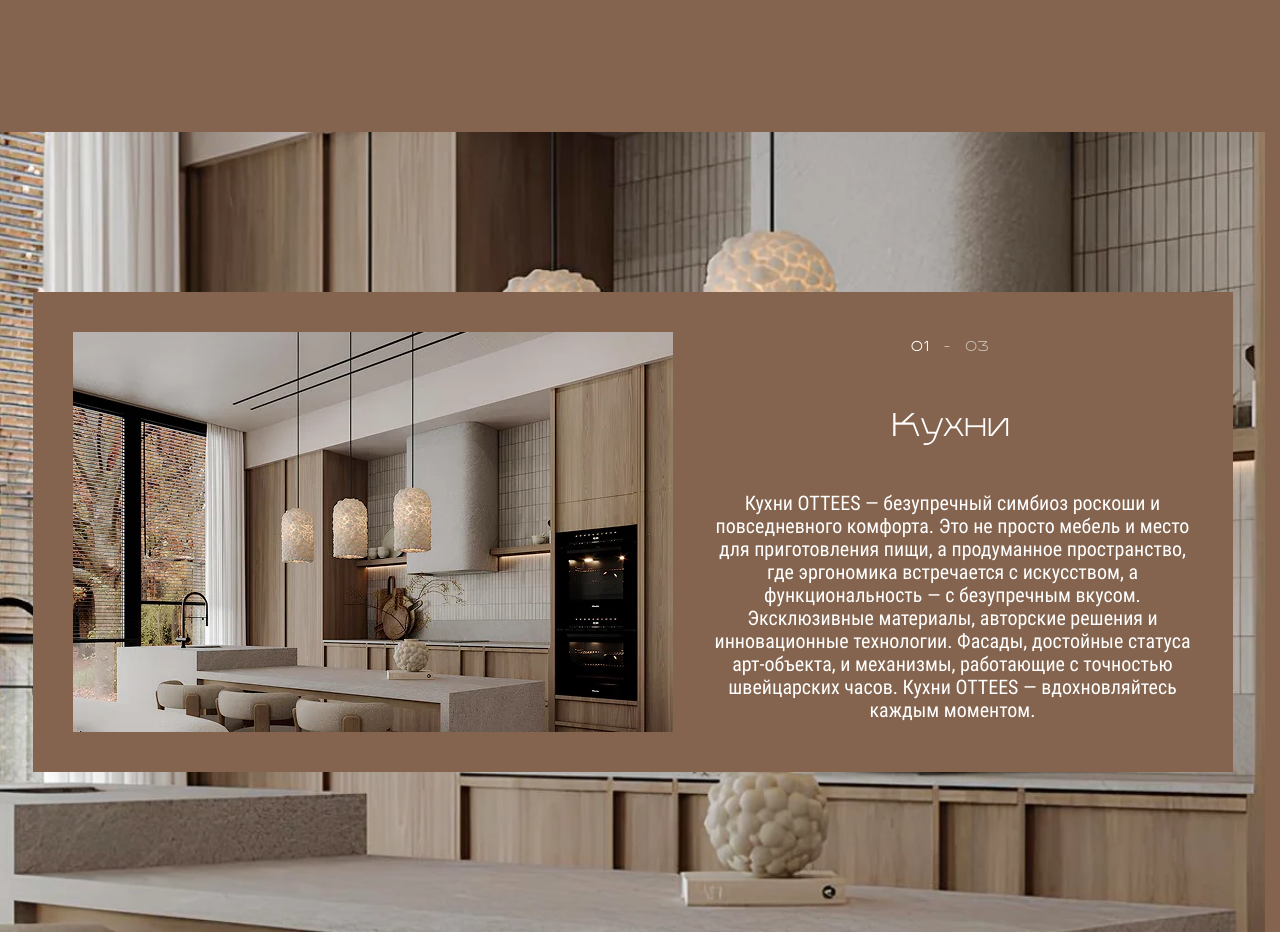
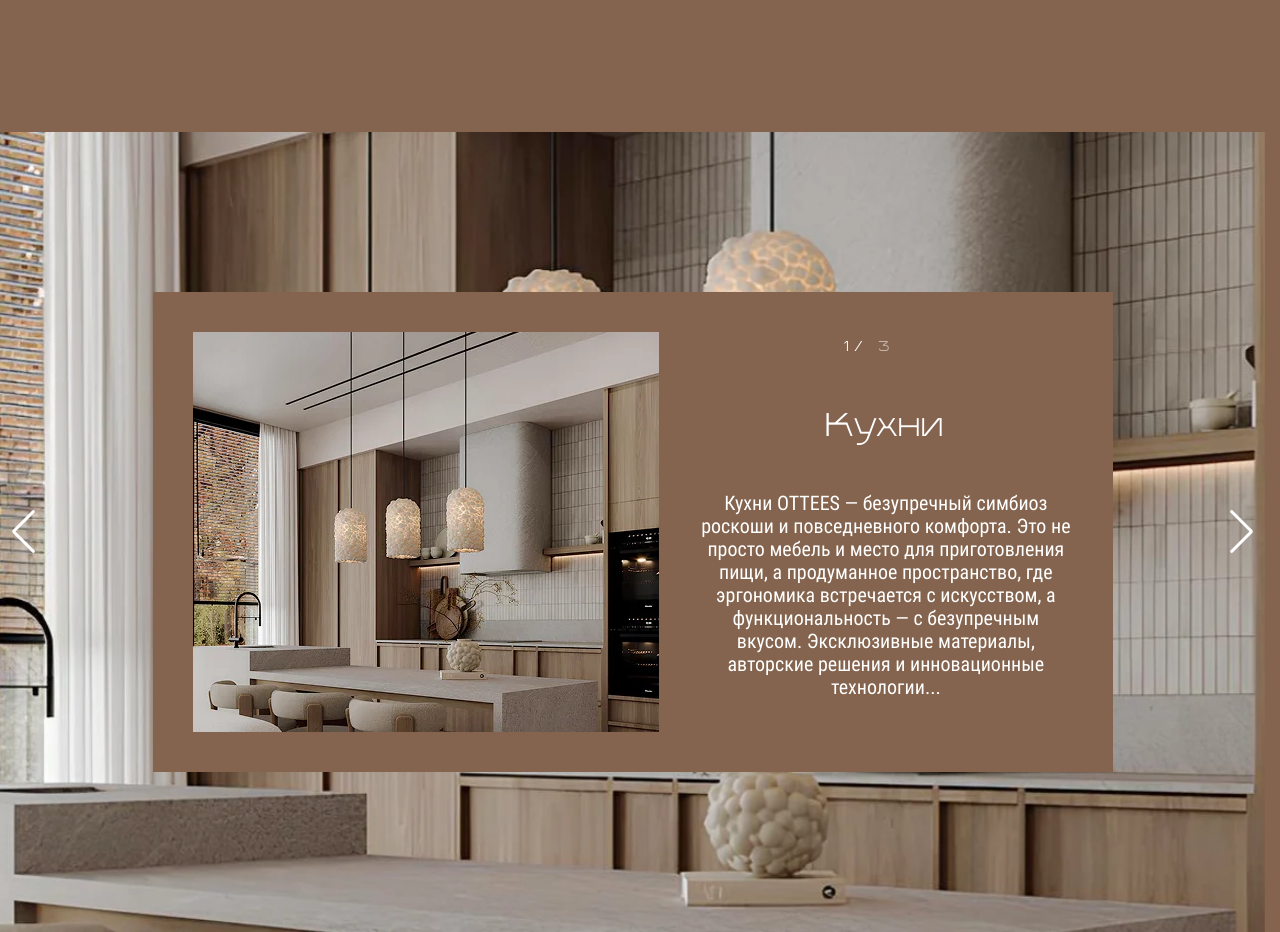
Before and after one commit to JBatsyus/interiors, a website: page index.html in a window 1280 px wide. Shown: the part 1580-2512 px from the top of the page. Drawn offline with nearby package versions, Linux system fonts and the light colour scheme; some packages are replaced by stand-ins of ours; a script that the page names is missing.

Commit message:
скролл блок снова стал слайдером

```diff
--- a/index.html
+++ b/index.html
@@ -186,100 +186,101 @@
         <!-- BEGIN SECTION SCROLL -->
         <div class="scroll-section" id="product">
             <div class="pin-container">
-                <div class="pin-container__image-wrapper">
-                    <div class="image-wrapper__inner">
-                        <div class="image image--active" data-index="0">
+                <div class="pin-container__image-wrapper swiper mySwiper2">
+                    <div class="swiper-wrapper">
+                        <!-- Добавлен swiper-wrapper -->
+                        <div class="swiper-slide">
+                            <div class="image" data-index="0">
+                                <!-- Добавлен swiper-slide -->
                                 <picture>
                                     <source srcset="./images/scroll-block/slide1.webp" type="image/webp" />
-                                <img src="./images/scroll-block/slide1.webp" alt="Image 1" />
+                                    <img class="swiper-lazy" data-src="./images/scroll-block/slide1.webp"
+                                        alt="Image 1" />
                                 </picture>
+
                             </div>
+                        </div>
+                        <div class="swiper-slide">
                             <div class="image" data-index="1">
                                 <picture>
                                     <source srcset="./images/scroll-block/slide2.webp" type="image/webp" />
-                                <img src="./images/scroll-block/slide2.webp" alt="Image 2" />
+                                    <img class="swiper-lazy" data-src="./images/scroll-block/slide2.webp"
+                                        alt="Image 2" />
                                 </picture>
+
                             </div>
+                        </div>
+                        <div class="swiper-slide">
+
                             <div class="image" data-index="2">
                                 <picture>
                                     <source srcset="./images/scroll-block/slide3.webp" type="image/webp" />
-                                <img src="./images/scroll-block/slide3.webp" alt="Image 3" />
+                                    <img class="swiper-lazy" data-src="./images/scroll-block/slide3.webp"
+                                        alt="Image 3" />
                                 </picture>
+
                             </div>
                         </div>
                     </div>
+                    <div class="swiper-button-next"></div>
+                    <div class="swiper-button-prev"></div>
+                </div>
 
-                <div class="pin-container__info-box info-box">
-                    <div class="info-box__counter counter">
-                        <span class="counter__current">01</span>
-                        <span class="counter__separator">-</span>
-                        <span class="counter__total">05</span>
+                <div class="pin-container__info-box info-box swiper mySwiper" thumbsSlider="">
+                    <div class="info-box__counter counter ">
+                        <div class="swiper-pagination"></div>
                     </div>
-                    <div class="info-box__content info-content info-content--active" data-index="0">
+
+                    <div class="info-box__content-wrapper swiper-wrapper">
+                        <!-- Обертка для thumbs -->
+                        <div class="swiper-slide">
+                            <div class="info-content" data-index="0">
                                 <div class="info-content__image">
-                            <picture>
-                                <source media="(max-width: 767.98px)" srcset="./images/scroll-block/slide1-1-1.webp" />
                                     <img src="./images/scroll-block/slide1-1.webp" alt="Thumb 1" />
-                            </picture>
                                 </div>
                                 <div class="info-content__right">
                                     <div class="h3">Кухни</div>
                                     <p class="info-content__desc">
                                         Кухни OTTEES — безупречный симбиоз роскоши и повседневного
-                                комфорта. Это не просто мебель и место для приготовления пищи,
-                                а продуманное пространство, где эргономика встречается с
-                                искусством, а функциональность — с безупречным вкусом.
+                                        комфорта. Это не просто мебель и место для приготовления
+                                        пищи, а продуманное пространство, где эргономика встречается
+                                        с искусством, а функциональность — с безупречным вкусом.
                                         Эксклюзивные материалы, авторские решения и инновационные
-                                технологии. Фасады, достойные статуса арт-объекта, и
-                                механизмы, работающие с точностью швейцарских часов. Кухни
-                                OTTEES — вдохновляйтесь каждым моментом.
+                                        технологии...
                                     </p>
                                 </div>
                             </div>
-
-                    <div class="info-box__content info-content" data-index="1">
+                        </div>
+                        <div class="swiper-slide">
+                            <div class="info-content" data-index="1">
                                 <div class="info-content__image">
-                            <picture>
-                                <source media="(max-width: 767.98px)" srcset="./images/scroll-block/slide2-1-1.webp" />
-                                <img src="./images/scroll-block/slide2-1.webp" alt="Thumb 1" />
-                            </picture>
+                                    <img src="./images/scroll-block/slide2-1.webp" alt="Thumb 2" />
                                 </div>
                                 <div class="info-content__right">
                                     <div class="h3">Гардеробные</div>
                                     <p class="info-content__desc">
                                         Гардеробные OTTEES — гармоничное сочетание элегантности и
                                         безупречного порядка. Интеллектуальные системы хранения
-                                позволяют учитывать каждый сантиметр пространства.
-                                Эргономичные решения индивидуально адаптируются под ваш образ
-                                жизни, а безупречные линии фасадов становятся украшением
-                                интерьера. Гардеробные OTTEES способны превратить порядок в
-                                искусство, а ежедневные ритуалы — в удовольствие.
+                                        позволяют учитывать каждый сантиметр пространства...
                                     </p>
                                 </div>
                             </div>
-
-                    <div class="info-box__content info-content" data-index="2">
+                        </div>
+                        <div class="swiper-slide">
+                            <div class="info-content swiper-slide" data-index="2">
                                 <div class="info-content__image">
-                            <picture>
-                                <source media="(max-width: 767.98px)" srcset="./images/scroll-block/slide3-1-1.webp" />
-                                <img src="./images/scroll-block/slide3-1.webp" alt="Thumb 1" />
-                            </picture>
+                                    <img class="swiper-lazy" src="./images/scroll-block/slide3-1.webp" alt="Thumb 3" />
                                 </div>
                                 <div class="info-content__right">
                                     <div class="h3">Санузлы</div>
                                     <p class="info-content__desc">
                                         Санузлы OTTEES — комплекты мебели, которые способны добавить
                                         элегантности в интерьер ванных комнат и сделать пространство
-                                максимально функциональным и удобным для всех членов семьи.
-                                Каждое наше решение — это тщательно продуманные формы,
-                                качественные материалы и эргономичные конструкции, прекрасно
-                                вписывающиеся в помещения любой площади. Функциональность
-                                здесь не противоречит эстетике: скрытые полки, выдвижные
-                                системы и продуманная компоновка освобождают пространство,
-                                сохраняя стиль. Санузлы OTTEES — это гармония удобства,
-                                качества и лаконичного дизайна для тех, кто ценит разумную
-                                организацию быта.
+                                        максимально функциональным и удобным для всех членов
+                                        семьи...
                                     </p>
+                                </div>
+                            </div>
                         </div>
                     </div>
                 </div>
--- a/scripts/main.js
+++ b/scripts/main.js
@@ -174,6 +174,47 @@
 
 });
 
+var swiper = new Swiper(".mySwiper", {
+
+    slidesPerView: 1,
+    spaceBetween: 20,
+    loop: true,
+    effect: 'fade',
+    pagination: {
+        el: ".counter",
+        type: "fraction",
+    },
+    fadeEffect: {
+        crossFade: true
+    }
+
+});
+var swiper2 = new Swiper(".mySwiper2", {
+    slidesPerView: 1,
+    loop: true,
+    effect: 'fade',
+    slideToClickedSlide: true,
+    navigation: {
+        nextEl: ".swiper-button-next",
+        prevEl: ".swiper-button-prev",
+    },
+    // autoplay: {
+    //     delay: 3000,
+    //     disableOnInteraction: false,
+    //     pauseOnMouseEnter: false,
+    // },
+
+    // speed: 300,
+    // mousewheel: {
+    //     enabled: true,
+    //     releaseOnEdges: true,
+    // },
+    thumbs: {
+        swiper: swiper,
+    },
+});
+
+
 
 // Инициализация Fancybox
 Fancybox.bind("[data-fancybox]", {
@@ -221,52 +262,3 @@
 $(function () {
     $(".input-phone").mask("+7 (999) 999 - 99 - 99");
 });
-
-gsap.registerPlugin(ScrollTrigger);
-
-const images = document.querySelectorAll('.image');
-const infoContents = document.querySelectorAll('.info-content');
-const counterCurrent = document.querySelector('.counter__current');
-const counterTotal = document.querySelector('.counter__total');
-
-let currentImageIndex = 0;
-
-// Определяем, мобильное ли устройство
-const isMobile = window.matchMedia('(max-width: 767.98px)').matches;
-
-// Пиним контейнер и настраиваем анимацию
-gsap.to(".pin-container", {
-    scrollTrigger: {
-        trigger: ".scroll-section",
-        start: "top top",
-        end: isMobile ? `+=${images.length * 200}%` : "+=300%", // Увеличиваем end на мобилках
-        pin: true,
-        onUpdate: ({
-            progress
-        }) => {
-            const index = Math.min(
-                images.length - 1,
-                Math.floor(progress * images.length)
-            );
-
-            if (index !== currentImageIndex) {
-                // Скрыть текущее изображение и текст
-                images[currentImageIndex].classList.remove('image--active');
-                infoContents[currentImageIndex].classList.remove('info-content--active');
-
-                // Показать новое изображение и текст
-                images[index].classList.add('image--active');
-                infoContents[index].classList.add('info-content--active');
-
-                // Обновить счетчик
-                counterCurrent.textContent = String(index + 1).padStart(2, '0');
-
-                currentImageIndex = index;
-            }
-        },
-    },
-    duration: 2,
-});
-
-// Установить общее количество изображений
-counterTotal.textContent = String(images.length).padStart(2, '0');
--- a/styles/blocks/_scroll-section.scss
+++ b/styles/blocks/_scroll-section.scss
@@ -3,15 +3,6 @@
 .scroll-section {
     position: relative;
 }
-
-.pin-container .container {
-    position: relative;
-    width: 100%;
-    height: 100%;
-    overflow: hidden;
-}
-
-
 
 .pin-container {
     position: relative;
@@ -19,58 +10,27 @@
     min-height: 730px;
     overflow: hidden;
 
-    &__image-wrapper {
-        position: absolute;
-        top: 0;
-        left: 0;
-        width: 100%;
-        height: 100%;
-        display: flex;
-        align-items: center;
-        justify-content: center;
-    }
-
-    &__info-box {
-        position: absolute;
-        top: 50%;
-        left: 50%;
-        transform: translate(-50%, -50%);
-        background-color: var(--color-base);
-        padding: 40px;
-        column-gap: 40px;
-        text-align: center;
-
-        @include mobile {
-            position: absolute;
-            top: 50%;
-            left: 50%;
-            bottom: auto;
-            transform: translate(-50%, -50%);
-            width: 91%;
-            padding: 65px 12px;
-        }
-    }
 }
 
-.image-wrapper__inner {
+.pin-container .swiper-button-next,
+.pin-container .swiper-button-prev {
+    color: var(--color-white);
+}
 
+.pin-container__image-wrapper.mySwiper2 {
+    position: relative;
     width: 100%;
     height: 100%;
-    overflow: hidden;
+    display: flex;
+    align-items: center;
+    justify-content: center;
 }
 
-.image {
-    position: absolute;
-    top: 0;
-    left: 0;
-    right: 0;
-    bottom: 0;
-    opacity: 0;
+.mySwiper2 .swiper-wrapper .image {
+    height: 100vh;
+    min-height: 730px;
     transition: opacity 0.5s ease-in-out;
 
-    &--active {
-        opacity: 1;
-    }
 
     picture {
         display: block;
@@ -86,8 +46,37 @@
     }
 }
 
-.info-content {
-    display: none;
+.mySwiper.pin-container__info-box {
+    position: absolute;
+    width: 75vw;
+    top: 50%;
+    left: 50%;
+    transform: translate(-50%, -50%);
+    background-color: var(--color-base);
+    padding: 40px;
+    column-gap: 40px;
+    text-align: center;
+
+    @include mobile {
+        position: absolute;
+        top: 50%;
+        left: 50%;
+        bottom: auto;
+        transform: translate(-50%, -50%);
+        width: 80%;
+        padding: 65px 12px;
+    }
+}
+
+
+
+.mySwiper .info-content {
+    display: flex;
+    gap: 40px;
+
+    @include mobile {
+        flex-direction: column;
+    }
 
     &__right {
         width: 37.5vw;
@@ -123,21 +112,13 @@
         }
     }
 
-    &--active {
-        display: flex;
-        column-gap: 40px;
 
-        @include tablet {}
-
-        @include mobile {
-            align-items: center;
-            flex-direction: column;
-        }
-    }
 
     &__image {
         height: 400px;
         width: 600px;
+        align-self: center;
+
 
         @include tablet {
             width: 350px;
@@ -177,18 +158,20 @@
     }
 }
 
-.counter {
+.mySwiper .counter {
     position: absolute;
+    width: auto;
     top: 40px;
-    left: calc(50% + 279px);
+    left: 72%;
     font-weight: 200;
     font-size: 14px;
     line-height: 2.14286;
     text-align: center;
+    z-index: 20;
 
-    @include tablet {
-        left: calc(50% + 146px);
-    }
+    // @include tablet {
+    //     left: calc(50% + 146px);
+    // }
 
     @include mobile {
         left: 50%;
@@ -197,17 +180,18 @@
         line-height: 1.14286;
     }
 
-    &__current {
-        color: var(--color-white);
-    }
-
     &__separator {
         margin-left: 10px;
         color: rgba(255, 255, 255, 0.55);
     }
 
-    &__total {
-        margin-left: 10px;
-        color: rgba(255, 255, 255, 0.55);
-    }
 }
+
+.mySwiper .counter .swiper-pagination-current {
+    color: var(--color-white);
+}
+
+.mySwiper .counter .swiper-pagination-total {
+    margin-left: 10px;
+    color: rgba(255, 255, 255, 0.55);
+}
```
Also changed, not shown: styles/main.css, 1 other file. Lines whose indentation alone changed are shown as unchanged.
